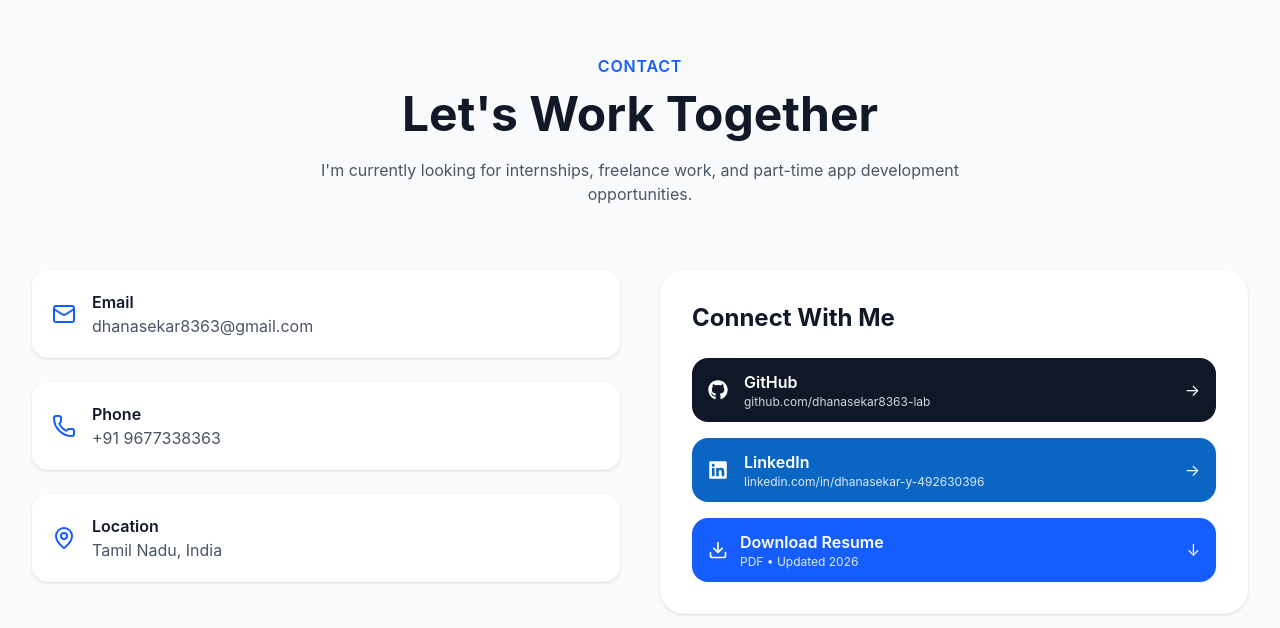
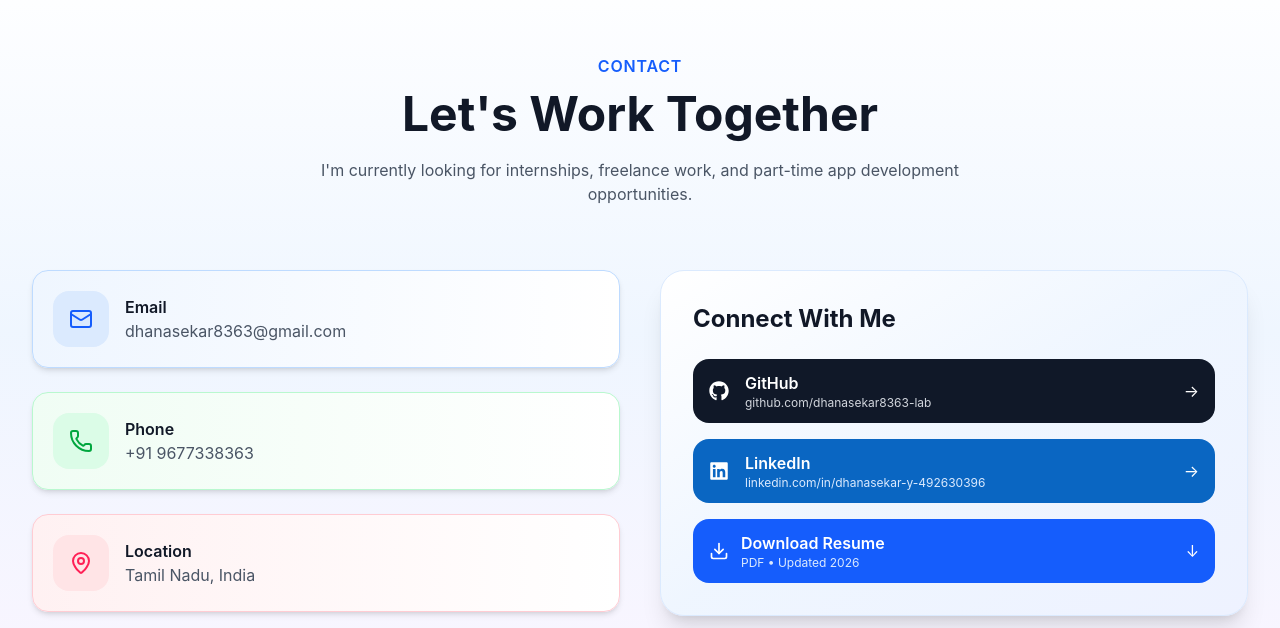
Before and after one commit to dhanasekar8363-lab/portfolio, a React app: page / in a window 1280 px wide. Shown: the part 3752-4380 px from the top of the page. Built offline with nearby package versions, Linux system fonts and the light colour scheme; the HTML template or start-up script is replaced by a standard one.

Commit message:
latest changes

```diff
--- a/src/components/Contact.tsx
+++ b/src/components/Contact.tsx
@@ -11,7 +11,7 @@ export default function Contact() {
   return (
     <section
       id="contact"
-      className="py-24 bg-gray-50"
+      className="py-24 bg-gradient-to-b from-white via-blue-50 to-purple-50"
     >
       <div className="max-w-7xl mx-auto px-8">
 
@@ -36,9 +36,11 @@ export default function Contact() {
 
           <div className="space-y-6">
 
-            <div className="flex items-center gap-4 p-5 bg-white rounded-2xl shadow">
+            <div className="flex items-center gap-4 p-5 bg-gradient-to-r from-blue-50 to-white rounded-2xl border border-blue-200 shadow-md hover:shadow-xl hover:-translate-y-1 transition-all duration-300">
 
-              <Mail className="text-blue-600" />
+              <div className="w-14 h-14 rounded-2xl bg-blue-100 flex items-center justify-center shrink-0">
+                <Mail className="text-blue-600" />
+              </div>
 
               <div>
                 <h3 className="font-semibold">Email</h3>
@@ -49,9 +51,11 @@ export default function Contact() {
 
             </div>
 
-            <div className="flex items-center gap-4 p-5 bg-white rounded-2xl shadow">
+            <div className="flex items-center gap-4 p-5 bg-gradient-to-r from-green-50 to-white rounded-2xl border border-green-200 shadow-md hover:shadow-xl hover:-translate-y-1 transition-all duration-300">
 
-              <Phone className="text-blue-600" />
+              <div className="w-14 h-14 rounded-2xl bg-green-100 flex items-center justify-center shrink-0">
+                <Phone className="text-green-600" />
+              </div>
 
               <div>
                 <h3 className="font-semibold">Phone</h3>
@@ -62,9 +66,11 @@ export default function Contact() {
 
             </div>
 
-            <div className="flex items-center gap-4 p-5 bg-white rounded-2xl shadow">
+            <div className="flex items-center gap-4 p-5 bg-gradient-to-r from-rose-50 to-white rounded-2xl border border-rose-200 shadow-md hover:shadow-xl hover:-translate-y-1 transition-all duration-300">
 
-              <MapPin className="text-blue-600" />
+              <div className="w-14 h-14 rounded-2xl bg-rose-100 flex items-center justify-center shrink-0">
+                <MapPin className="text-rose-500" />
+              </div>
 
               <div>
                 <h3 className="font-semibold">Location</h3>
@@ -77,7 +83,7 @@ export default function Contact() {
 
           </div>
 
-          <div className="bg-white rounded-3xl shadow p-8">
+          <div className="bg-gradient-to-br from-white via-blue-50 to-indigo-50 rounded-3xl border border-blue-100 shadow-xl p-8">
 
             <h3 className="text-2xl font-bold mb-6">
               Connect With Me
```
